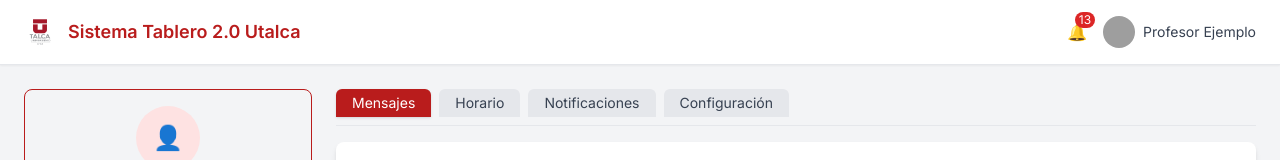
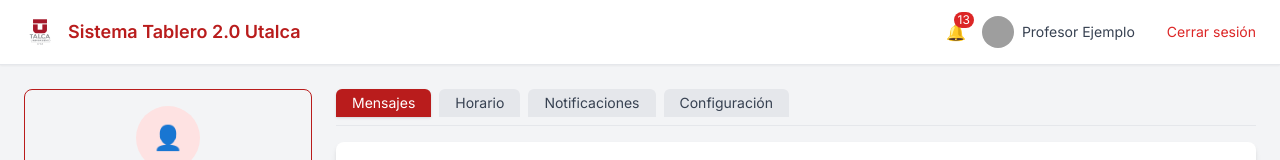
Before and after one commit to AntoniaFuenzalida/Tablero-2.0, a React (Create React App) app in the folder frontend/: page /docente in a window 1280 px wide. Shown: the top 160 px of the page. Built offline with nearby package versions, Linux system fonts and the light colour scheme; no server answers; grey boxes are pictures that could not be loaded.

Commit message:
Front: Botón cerrar sesión

```diff
--- a/frontend/src/pages/MainDocente.jsx
+++ b/frontend/src/pages/MainDocente.jsx
@@ -4,9 +4,19 @@ import PanelMensajes from "../components/PanelMensajes";
 import HorarioAtencion from "../components/HorarioAtencion";
 import ConfiguracionCuenta from "../components/ConfiguracionCuenta";
 import logoUtalca from "../assets/logo-utalca.png";
+import { useNavigate } from "react-router-dom";
+
 
 const MainDocente = () => {
   const [pestanaActiva, setPestanaActiva] = useState("mensajes");
+
+  const navigate = useNavigate();
+
+  const cerrarSesion = () => {
+    localStorage.removeItem("token"); // elimina token
+    navigate("/login");               // redirige a login
+  };
+
 
   return (
     <div className="min-h-screen bg-gray-100">
@@ -32,6 +42,13 @@ const MainDocente = () => {
             />
             <span className="text-sm font-medium text-gray-700 hidden sm:inline">Profesor Ejemplo</span>
           </div>
+          <button
+            onClick={cerrarSesion}
+            className="text-sm text-red-600 hover:underline ml-4"
+          >
+            Cerrar sesión
+          </button>
+
         </div>
       </header>
 
```
